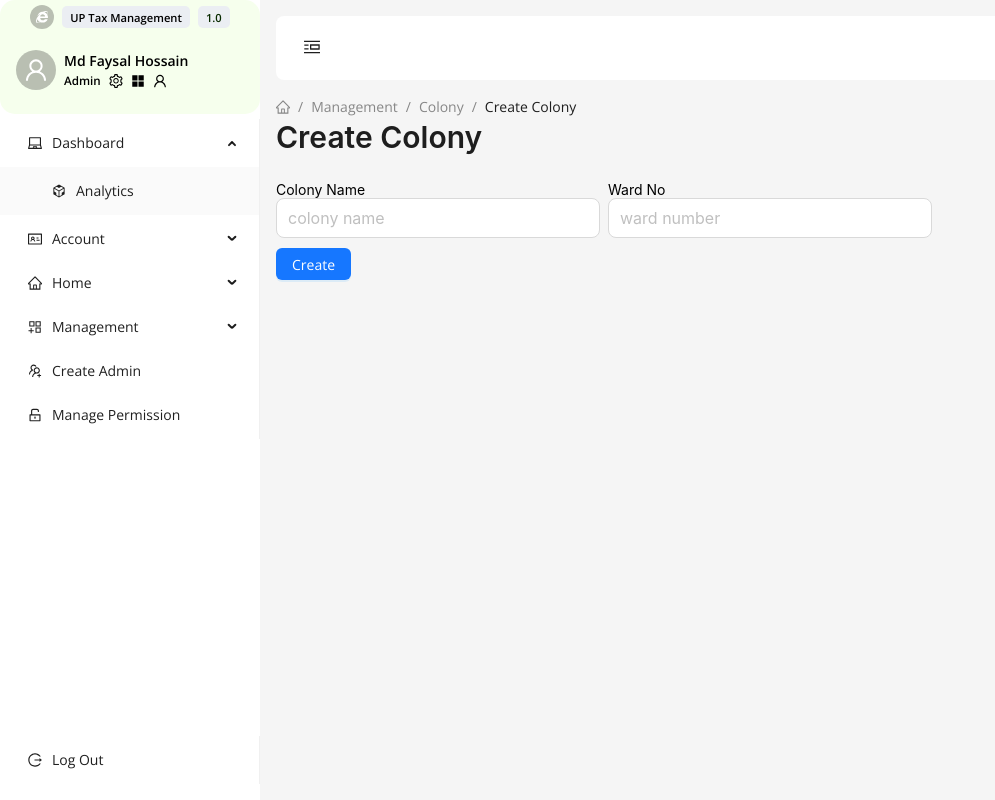
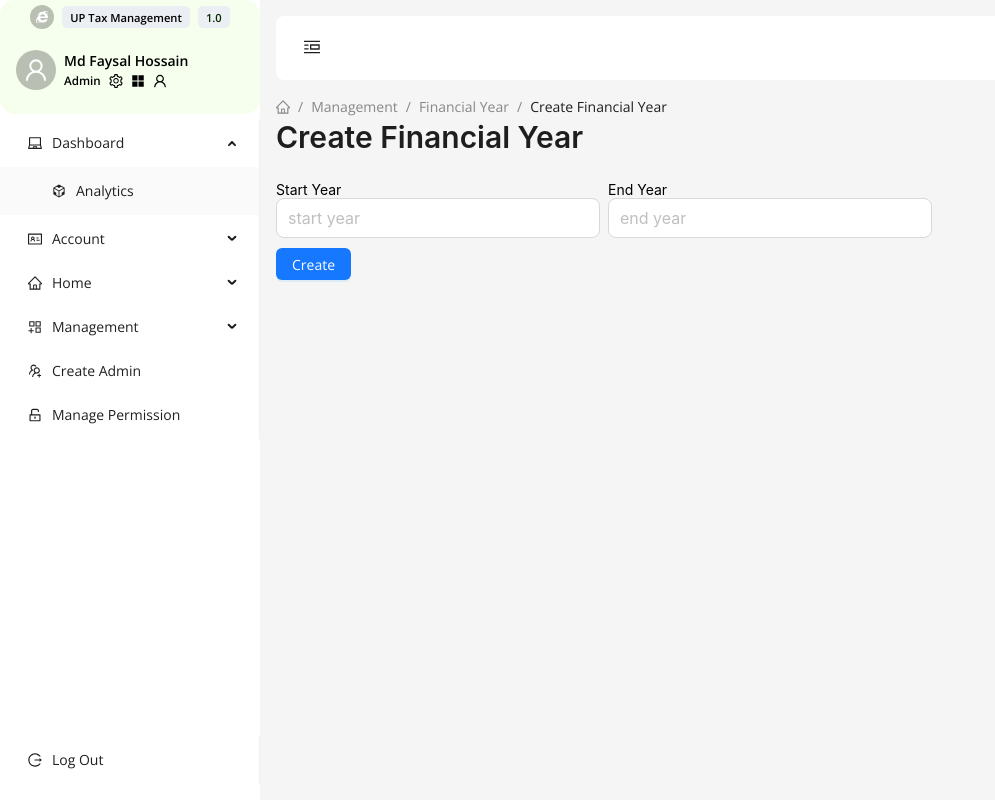
Before and after one commit to f4faysal/local-areaa-tax-management, a Next.js app: page /management/financial-year/create in a window 1280 px wide. Shown: the whole page, without its empty margins (0-995 px from the left). Built offline with nearby package versions, Linux system fonts and the light colour scheme; no server answers.

Commit message:
Refactor financial year management pages

```diff
--- a/src/app/(withlayout)/management/financial-year/create/page.tsx
+++ b/src/app/(withlayout)/management/financial-year/create/page.tsx
@@ -11,15 +11,15 @@ import Title from "antd/es/typography/Title";
 import { z } from "zod";
 
 const colonySchema = z.object({
-  colony_name: z
+  start_year: z
     .string()
     .min(3, { message: "Name must be at least 3 characters" }),
-  ward_no: z
+  end_year: z
     .string()
     .min(1, { message: "Ward No must be at least 1 characters" }),
 });
 
-const CreateColonyPage = () => {
+const CreateFinancialYearPage = () => {
   const [AddColony, { isLoading }] = useAddColonyMutation();
 
   const onSubmit = async (data: z.infer<typeof colonySchema>) => {
@@ -44,34 +44,34 @@ const CreateColonyPage = () => {
             label: `Management`,
           },
           {
-            label: "Colony",
-            link: `/management/colony`,
+            label: "Financial Year",
+            link: `/management/financial-year`,
           },
           {
-            label: "Create Colony",
+            label: "Create Financial Year",
           },
         ]}
       />
 
-      <Title level={2}>Create Colony</Title>
+      <Title level={2}>Create Financial Year</Title>
 
       <Form submitHandler={onSubmit} resolver={zodResolver(colonySchema)}>
         <Row gutter={{ xs: 24, xl: 8, lg: 8, md: 24 }}>
           <Col span={8} style={{ margin: "10px 0" }}>
             <FormInput
-              name="colony_name"
-              label="Colony Name"
+              name="start_year"
+              label="Start Year"
               type="text"
-              placeholder="colony name"
+              placeholder="start year"
               size="large"
             />
           </Col>
           <Col span={8} style={{ margin: "10px 0" }}>
             <FormInput
-              name="ward_no"
-              label="Ward No"
+              name="end_year"
+              label="End Year"
               type="text"
-              placeholder="ward number"
+              placeholder="end year"
               size="large"
             />
           </Col>
@@ -85,4 +85,4 @@ const CreateColonyPage = () => {
   );
 };
 
-export default CreateColonyPage;
+export default CreateFinancialYearPage;
--- a/src/app/(withlayout)/management/financial-year/edit/[id]/page.tsx
+++ b/src/app/(withlayout)/management/financial-year/edit/[id]/page.tsx
@@ -7,7 +7,7 @@ import ActionBar from "@/components/ui/actionBar";
 import { useColonyQuery, useUpdateColonyMutation } from "@/redux/api/colonyApi";
 import { Button, Col, Row, message } from "antd";
 
-const EditColonyPage = ({ params }: any) => {
+const EditFinancialYearPage = ({ params }: any) => {
   const [UpdateColony, { isLoading }] = useUpdateColonyMutation();
 
   const { data } = useColonyQuery(params.id);
@@ -81,4 +81,4 @@ const EditColonyPage = ({ params }: any) => {
   );
 };
 
-export default EditColonyPage;
+export default EditFinancialYearPage;
```
Also changed, not shown: src/app/(withlayout)/management/financial-year/page.tsx (+6 -6 lines).
